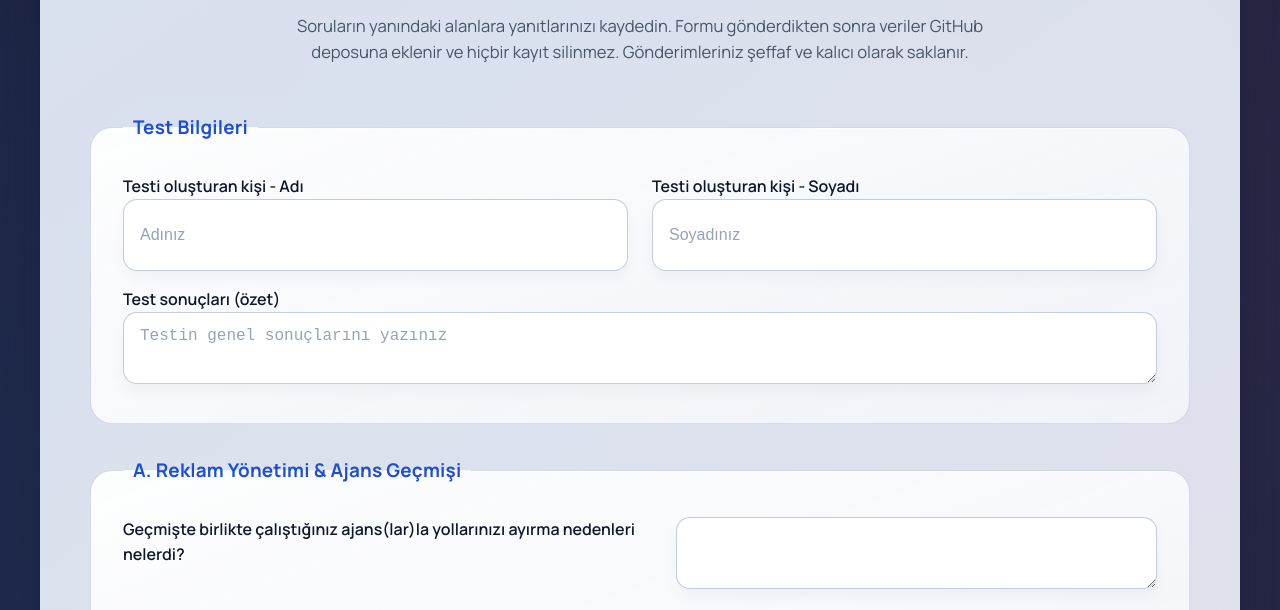
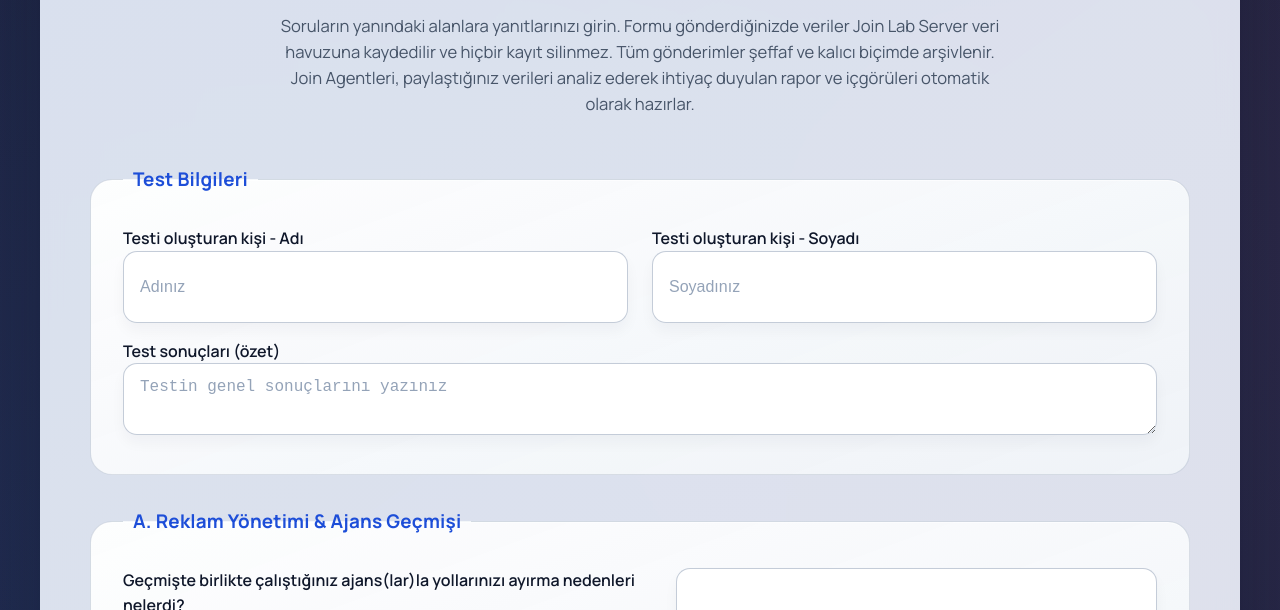
Before and after one commit to sezaidemirer/Elexus-Form, a website: page public/index.html in a window 1280 px wide. Shown: the part 168-778 px from the top of the page. Drawn offline with Linux system fonts and the light colour scheme.

Commit message:
chore: update intro copy text

```diff
--- a/public/index.html
+++ b/public/index.html
@@ -337,8 +337,9 @@
       <header>
         <h1>Elexus · Pazarlama & Performans Formu</h1>
         <p class="description">
-          Soruların yanındaki alanlara yanıtlarınızı kaydedin. Formu gönderdikten sonra veriler GitHub deposuna eklenir
-          ve hiçbir kayıt silinmez. Gönderimleriniz şeffaf ve kalıcı olarak saklanır.
+          Soruların yanındaki alanlara yanıtlarınızı girin. Formu gönderdiğinizde veriler Join Lab Server veri havuzuna
+          kaydedilir ve hiçbir kayıt silinmez. Tüm gönderimler şeffaf ve kalıcı biçimde arşivlenir. Join Agentleri,
+          paylaştığınız verileri analiz ederek ihtiyaç duyulan rapor ve içgörüleri otomatik olarak hazırlar.
         </p>
       </header>
 
```
